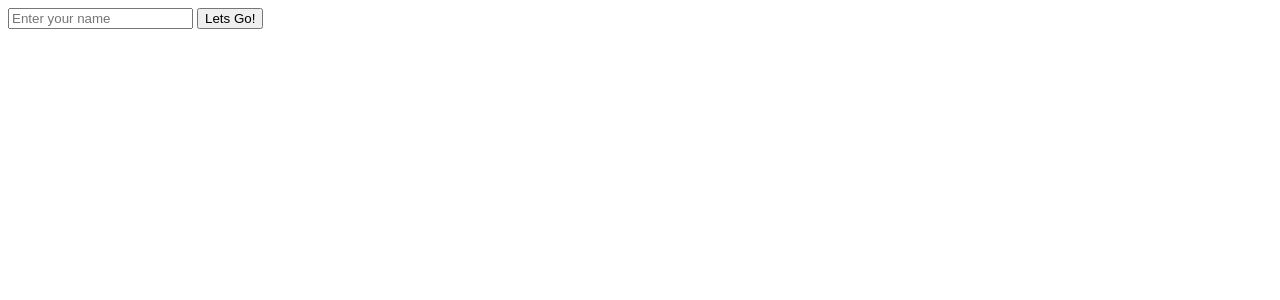
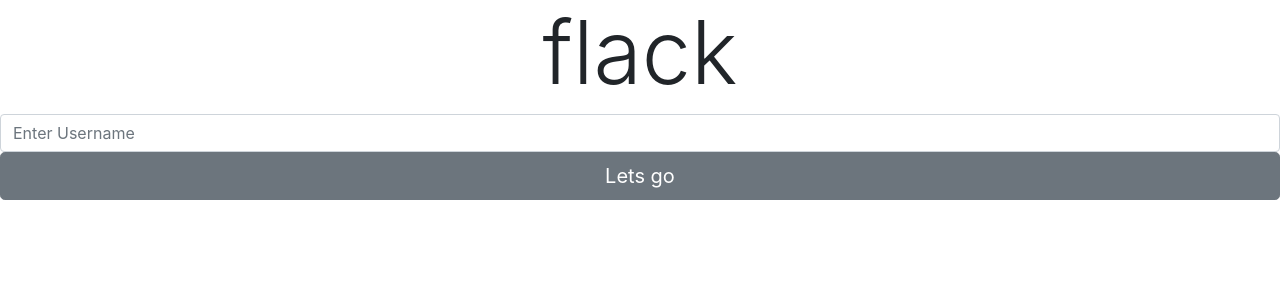
Before and after one commit to dustyturner/CS50W_Project_2-flack, a Flask app: page /login in a window 1280 px wide. Shown: the top 300 px of the page. Run offline with Flask 2, Linux system fonts and the light colour scheme; some libraries are stand-ins or nearby versions.

Commit message:
styled login screen

```diff
--- a/application.py
+++ b/application.py
@@ -2,10 +2,9 @@ import os
 import requests
 from time import strftime, localtime
 
-from flask import Flask, jsonify, render_template, redirect, request, session, url_for
+from flask import Flask, jsonify, render_template, redirect, request, session
 from flask_session import Session
 from flask_socketio import SocketIO, emit, join_room
-from functools import wraps
 
 app = Flask(__name__)
 app.config["SECRET_KEY"] = os.getenv("SECRET_KEY")
@@ -105,7 +104,6 @@ def join_channel(name):
 @socketio.on("join chat")
 def join_chat(username):
 
-    print("chat received")
     names = [session.get('user'), username]
     names.sort()
     chat_name = '-'.join(names)
@@ -119,7 +117,6 @@ def new_messsage(data):
 
     message = Message(data)
     messages[current_channel[session.get('user')]].append(message.__dict__)
-    print(f"message received from {session.get('user')} using channel {current_channel[session.get('user')]}")
     for user in current_channel:
         if current_channel[user] == current_channel[session.get('user')]:
             emit("new message", message.__dict__, room=user, broadcast=True)
--- a/templates/login.html
+++ b/templates/login.html
@@ -1,9 +1,23 @@
-<!DOCTYPE html>
-<html>
-    <body>
-        <form action="/login" method="POST">
-            <input type="text" name="username" placeholder="Enter your name">
-            <button type="submit">Lets Go!</button>
+<!doctype html>
+<html lang="en">
+    <head>
+        <meta charset="utf-8">
+        <meta name="viewport" content="width=device-width, initial-scale=1, shrink-to-fit=no">
+        <meta name="description" content="">
+        <meta name="author" content="">
+
+        <title>flack: Enter Username</title>
+
+        <!-- Bootstrap core CSS -->
+        <link rel="stylesheet" href="https://stackpath.bootstrapcdn.com/bootstrap/4.1.3/css/bootstrap.min.css" integrity="sha384-MCw98/SFnGE8fJT3GXwEOngsV7Zt27NXFoaoApmYm81iuXoPkFOJwJ8ERdknLPMO" crossorigin="anonymous">
+        <link rel="stylesheet" href="{{ url_for('static', filename="styles/login.css") }}">
+    </head>
+
+    <body class="text-center">
+        <form class="form-signin" method="POST">
+        <h1 class="display-2">flack</h1>
+        <input type="text" class="form-control" placeholder="Enter Username" required name="username">
+        <button class="btn btn-lg btn-secondary btn-block" type="submit">Lets go</button>
         </form>
     </body>
-</html>
+    </html><!DOCTYPE html>
```
